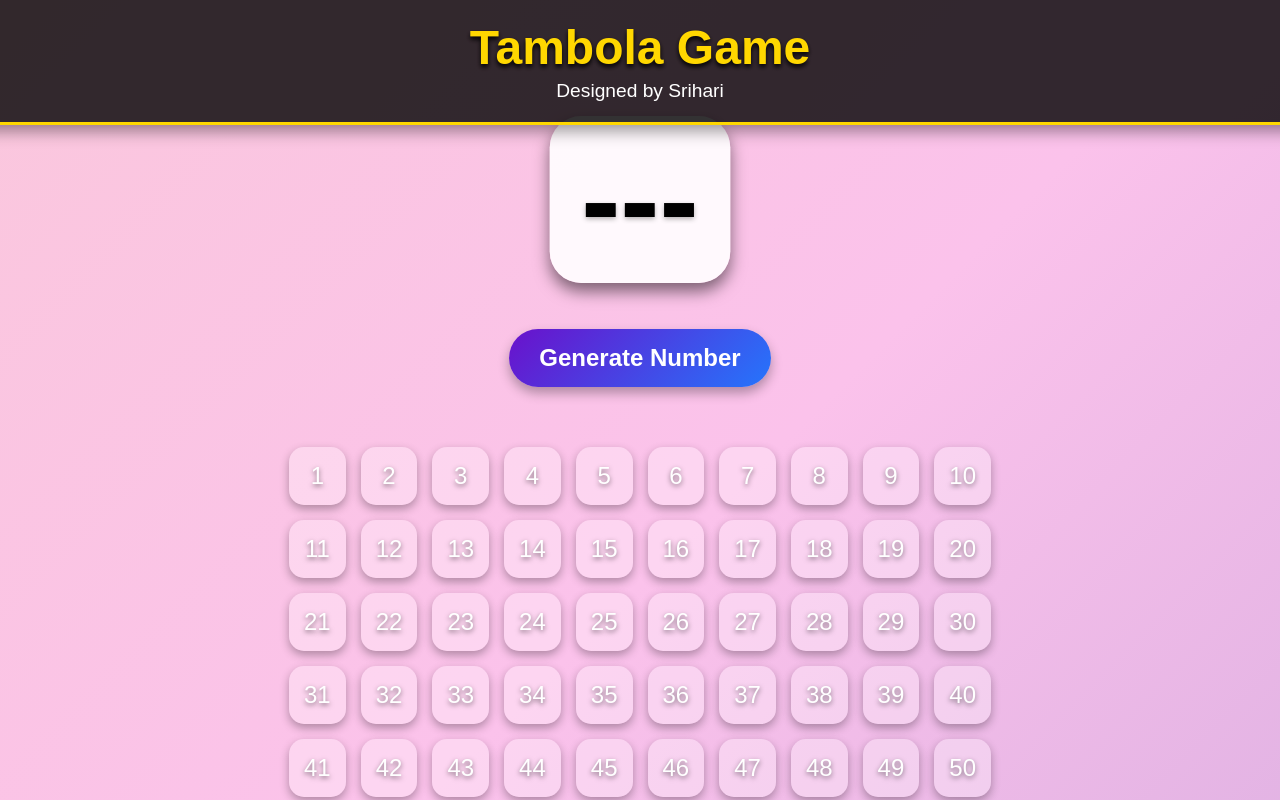
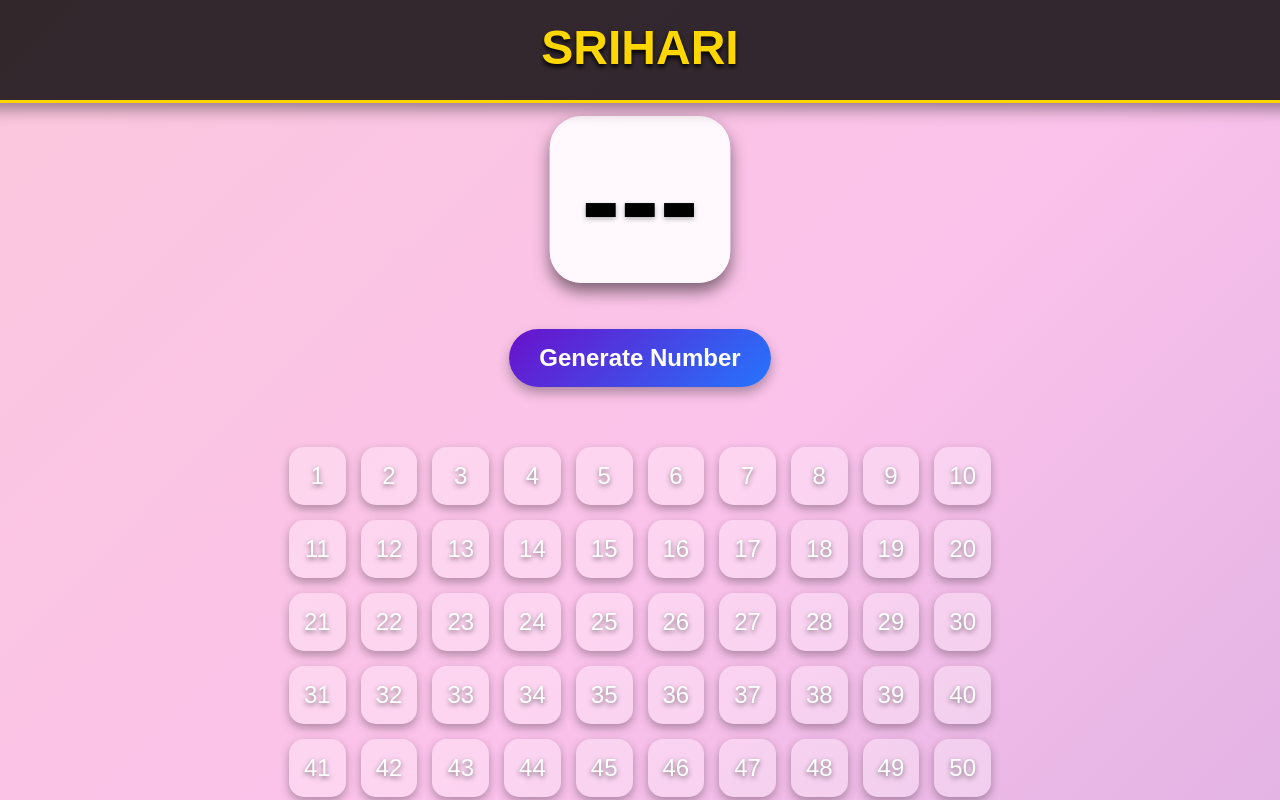
Before and after one commit to sriharipamidimarri/Tambola, a plain HTML site: page index.html in a window 1280 px wide. Shown: the top 800 px of the page. Drawn offline with Linux system fonts and the light colour scheme.

Commit message:
Update index.html

```diff
--- a/index.html
+++ b/index.html
@@ -136,8 +136,8 @@
 </head>
 <body>
     <header>
-        <h1>Tambola Game</h1>
-        <h2>Designed by Srihari</h2>
+        <h1>SRIHARI </h1>
+        <h2></h2>
     </header>
     <div id="number-display">---</div>
     <div class="button-container">
```
